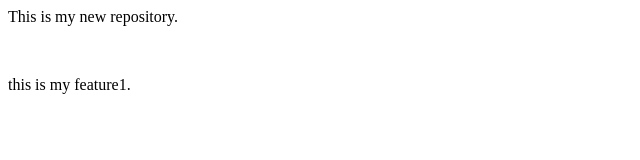
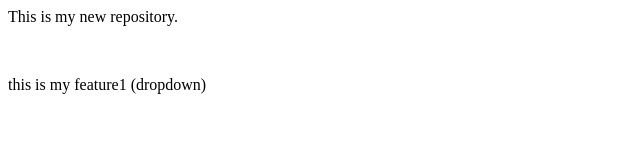
Before and after one commit to Mannansh-Choukse/New-Repository, a plain HTML site: page index.html in a window 1280 px wide. Shown: the whole page, without its empty margins (0-640 px from the left). Drawn offline with Linux system fonts and the light colour scheme.

Commit message:
added a dropdow

```diff
--- a/index.html
+++ b/index.html
@@ -1,2 +1,2 @@
 <p>This is my new repository.</p><br>
-<p>this is my feature1.</p>
+<p>this is my feature1 (dropdown)</p>
```
